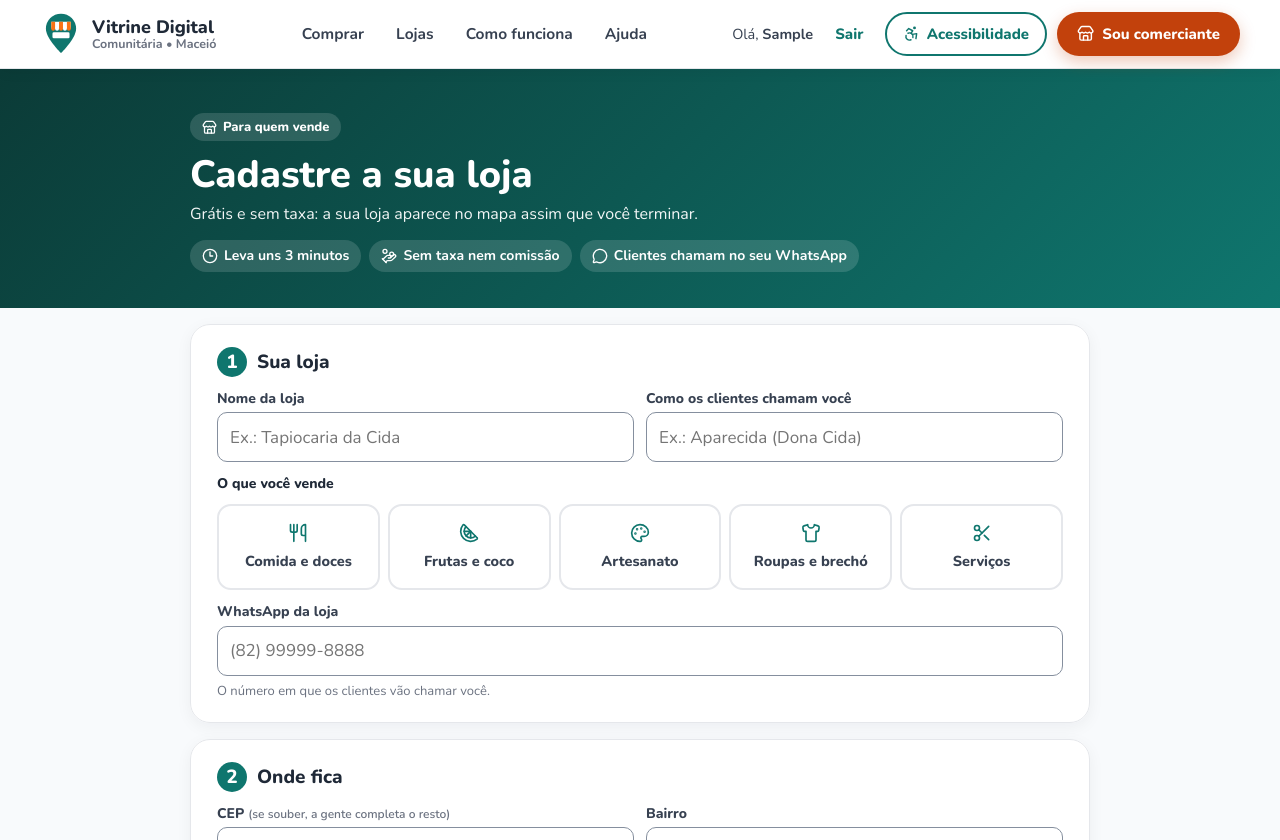
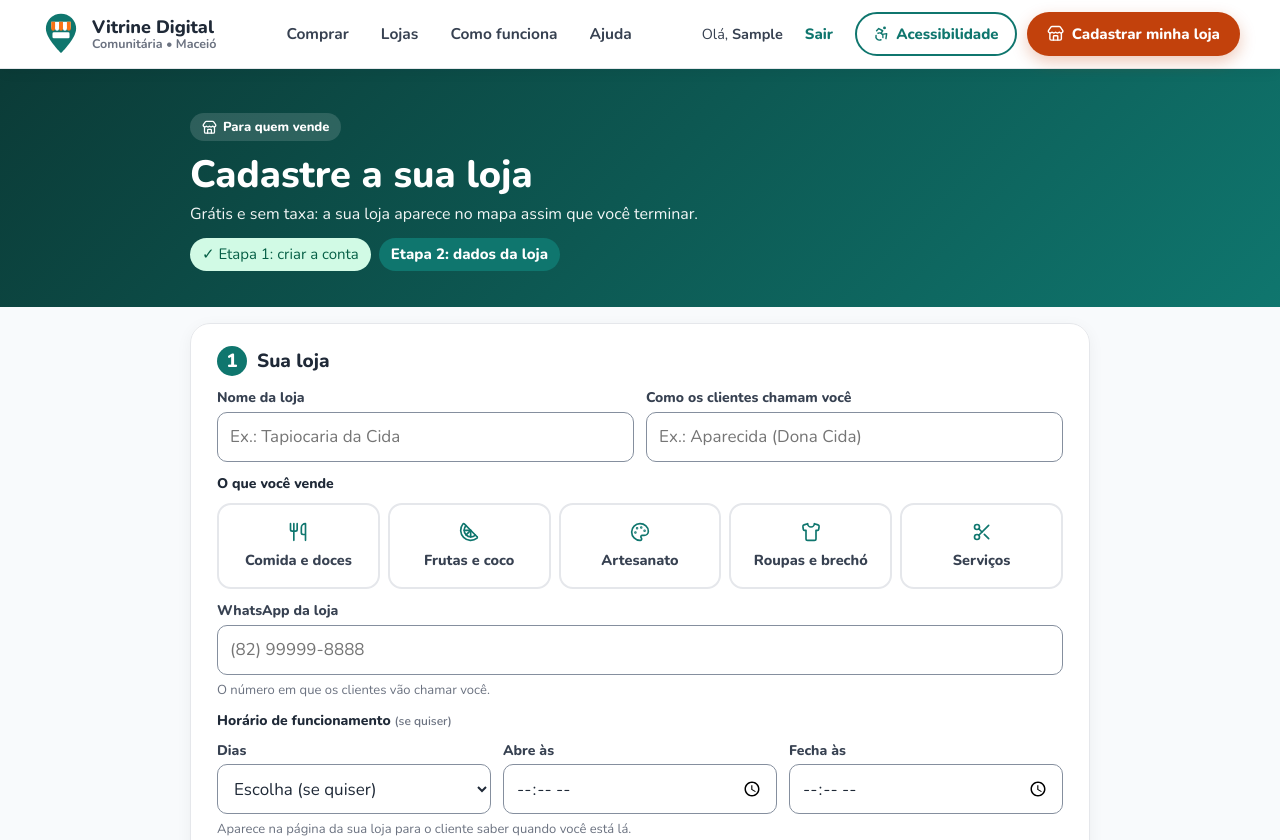
Before and after one commit to DarkCyberZX/vitrine-digital-comunitaria, a Django app: page /vender/cadastro/ in a window 1280 px wide. Shown: the top 840 px of the page. Run offline with Django 5.2, Linux system fonts and the light colour scheme; the visitor is signed in with stand-in values (Sample User, id 1); data that the repository does not hold is empty; some libraries are stand-ins or nearby versions; grey boxes are pictures that could not be loaded.

Commit message:
Lista com Ver mais, cadastro em duas etapas, horário de funcionamento e aviso fixo do Pix
- Página inicial mostra 10 lojas por vez, com o botão Ver mais
- Cadastro do comerciante: etapa 1 cria a conta; etapa 2, já logado, os dados da loja
- Horário de funcionamento opcional (dias, abre e fecha) na loja, na lista e na leitura em voz
- Menu mostra Minha loja para quem já tem loja
- Painel: sai o botão Registrar uma venda e o contador; fica o aviso fixo do Pix
- Sai o aviso de catálogo fixo

```diff
--- a/vitrine/forms.py
+++ b/vitrine/forms.py
@@ -141,7 +141,7 @@ class LojaForm(forms.ModelForm):
 
     class Meta:
         model = Banca
-        fields = ['nome', 'responsavel', 'categoria', 'whatsapp', 'bairro', 'ponto', 'cep', 'latitude', 'longitude', 'historia', 'capa']
+        fields = ['nome', 'responsavel', 'categoria', 'whatsapp', 'dias', 'abre', 'fecha', 'bairro', 'ponto', 'cep', 'latitude', 'longitude', 'historia', 'capa']
         labels = {'nome': 'Nome da loja', 'responsavel': 'Como os clientes chamam você', 'categoria': 'O que você vende',
                   'ponto': 'Onde fica (rua ou ponto de referência)', 'cep': 'CEP (se souber)',
                   'historia': 'Sua história (se quiser)', 'capa': 'Foto da loja (se quiser)'}
@@ -156,6 +156,8 @@ class LojaForm(forms.ModelForm):
             'latitude': forms.HiddenInput, 'longitude': forms.HiddenInput,
             'historia': forms.Textarea(attrs={'rows': 4, 'placeholder': 'Ex.: Faço tapioca há 20 anos com a goma que eu mesma preparo.'}),
             'capa': forms.FileInput(attrs={'accept': 'image/jpeg,image/png,image/webp'}),
+            'abre': forms.TimeInput(attrs={'type': 'time'}, format='%H:%M'),
+            'fecha': forms.TimeInput(attrs={'type': 'time'}, format='%H:%M'),
         }
         error_messages = {'latitude': {'required': 'Marque no mapa onde fica a sua loja.'},
                           'longitude': {'required': 'Marque no mapa onde fica a sua loja.'}}
@@ -163,6 +165,7 @@ class LojaForm(forms.ModelForm):
     def __init__(self, *args, **kwargs):
         super().__init__(*args, **kwargs)
         self.fields['categoria'].choices = list(Banca.Categoria.choices)  # sem a opção vazia "-----"
+        self.fields['dias'].choices = [('', 'Escolha (se quiser)')] + list(Banca.Dias.choices)
         if self.instance.pk and not self.is_bound and self.instance.whatsapp:
             n = self.instance.whatsapp[2:]  # mostra (82) 99999-8888 e não 5582999998888
             self.initial['whatsapp'] = f'({n[:2]}) {n[2:-4]}-{n[-4:]}'
@@ -181,6 +184,12 @@ class LojaForm(forms.ModelForm):
         # a Vitrine é de Maceió: o ponto do mapa precisa cair na cidade
         if lat is not None and lng is not None and not (-9.78 <= float(lat) <= -9.40 and -35.90 <= float(lng) <= -35.55):
             self.add_error(None, 'O ponto marcado no mapa está fora de Maceió. Arraste o marcador até a sua loja.')
+        # horário é opcional, mas se colocar um, precisa colocar os dois
+        abre, fecha = dados.get('abre'), dados.get('fecha')
+        if bool(abre) != bool(fecha):
+            self.add_error('fecha' if abre else 'abre', 'Coloque a hora que abre e a hora que fecha.')
+        elif abre and abre == fecha:
+            self.add_error('fecha', 'A hora de fechar precisa ser diferente da hora de abrir.')
         return dados
 
     def clean_capa(self):
--- a/vitrine/static/vitrine/app.css
+++ b/vitrine/static/vitrine/app.css
@@ -940,7 +940,7 @@ html{scroll-behavior:smooth}
 .ver-todas{display:inline-block;margin-top:10px;font-weight:800;color:var(--verde);font-size:14px}
 @media (min-width:768px){
   .so-celular{display:none}
-  .tela-painel .resumo{grid-column:1/-1;grid-template-columns:repeat(4,1fr);margin:12px 8px 4px}
+  .tela-painel .resumo{grid-column:1/-1;grid-template-columns:repeat(3,1fr);margin:12px 8px 4px}
   .tela-painel > form.caixa:first-of-type{grid-row:auto}
   .tela-painel > .caixa-produto{grid-row:span 4}
   .res-card{padding:14px 16px}
@@ -1199,3 +1199,30 @@ html.trava-rolagem,html.trava-rolagem body{overflow:hidden}
 /* descrição do produto */
 .prod .prod-desc{font-size:13.5px;color:#4b5563;line-height:1.4;margin:3px 0 4px}
 .meu .t .meu-desc{display:block;font-size:12.5px;color:#4b5563;margin-top:1px}
+
+/* lista da página inicial: 10 lojas por vez e o botão "Ver mais" */
+.ver-mais-caixa{grid-column:1/-1;display:flex;flex-direction:column;align-items:center;gap:8px;padding:8px 0 4px}
+.ver-mais-txt{margin:0;color:var(--cinza);font-size:15px}
+.btn-ver-mais{min-height:54px;width:100%;max-width:420px;border:2px solid var(--verde);border-radius:12px;background:#fff;color:var(--verde);font-weight:800;font-size:17px;padding:12px 18px;cursor:pointer}
+.btn-ver-mais:hover{background:var(--verde);color:#fff}
+.btn-ver-mais:focus-visible{outline:3px solid #1d4ed8;outline-offset:3px}
+
+/* horário de funcionamento */
+.cl-horario{border:0;padding:0;margin:0}
+.cl-horario-campos{grid-template-columns:repeat(3,minmax(0,1fr))}
+@media (max-width:560px){.cl-horario-campos{grid-template-columns:1fr 1fr}.cl-horario-campos .campo:first-child{grid-column:1/-1}}
+.cb-horario{display:flex;align-items:center;gap:6px;font-size:14px;color:#374151;margin:2px 0}
+.banca-horario{display:flex;align-items:center;gap:8px;font-weight:700}
+
+/* painel: aviso fixo do Pix (sem botão de registrar venda) e resumo com 3 números */
+.pix-passos{list-style:none;margin:10px 0 0;padding:0;display:flex;flex-direction:column;gap:8px}
+.pix-passos li{display:flex;gap:10px;align-items:center;font-size:15px}
+.pix-passos .n{flex:none;width:28px;height:28px;border-radius:50%;background:var(--alerta);color:#fff;font-weight:800;display:grid;place-items:center}
+.tela-painel .resumo .res-card:last-child:nth-child(odd){grid-column:1/-1}
+@media (min-width:768px){.tela-painel .resumo .res-card:last-child:nth-child(odd){grid-column:auto}}
+
+/* cadastro do comerciante em duas etapas */
+.cl-etapas{display:flex;gap:8px;flex-wrap:wrap;margin:12px 0 0;padding:0;list-style:none;font-size:15px}
+.cl-etapas li{padding:6px 12px;border-radius:99px;background:#eef2f1;color:#374151}
+.cl-etapas li.atual{background:var(--verde);color:#fff;font-weight:800}
+.cl-etapas li.feita{background:#d1fae5;color:#065f46}
--- a/vitrine/static/vitrine/cadastro_loja.js
+++ b/vitrine/static/vitrine/cadastro_loja.js
@@ -8,6 +8,8 @@
   document.querySelectorAll('.ver-senha').forEach((c) => c.addEventListener('change', () => {
     document.querySelectorAll('input[type=password], input[data-senha]').forEach((i) => { i.dataset.senha = '1'; i.type = c.checked ? 'text' : 'password'; });
   }));
+
+  if (!lat) return; // etapa 1 (só a conta): não tem mapa nem foto
 
   // prévia da foto da loja
   const foto = $('#id_l-capa');
--- a/vitrine/templates/vitrine/banca.html
+++ b/vitrine/templates/vitrine/banca.html
@@ -15,6 +15,7 @@
       <h1>{{ b.nome }}</h1>
       <div class="loja-meta">
         <span><i data-lucide="map-pin" class="ic-l" aria-hidden="true"></i> {{ b.ponto }} • {{ b.bairro }}</span>
+        {% if b.horario_texto %}<span><i data-lucide="clock-3" class="ic-l" aria-hidden="true"></i> {{ b.horario_texto }}</span>{% endif %}
         {% if b.aberta %}<span class="selo aberto">● Aberto agora</span>{% else %}<span class="selo fechado">Fechado agora</span>{% endif %}
         {% if media %}
         <a class="nota nota-capa" href="#avaliacoes">
--- a/vitrine/templates/vitrine/base.html
+++ b/vitrine/templates/vitrine/base.html
@@ -9,7 +9,7 @@
 <link rel="preconnect" href="https://fonts.googleapis.com">
 <link href="https://fonts.googleapis.com/css2?family=Nunito:wght@400;600;700;800&display=swap" rel="stylesheet">
 {% block cabeca %}{% endblock %}
-<link rel="stylesheet" href="{% static 'vitrine/app.css' %}?v=67">
+<link rel="stylesheet" href="{% static 'vitrine/app.css' %}?v=69">
 </head>
 <body>
 <div class="app">
@@ -34,7 +34,7 @@
         <a class="cab-link" href="{% url 'login' %}?next={{ request.get_full_path|urlencode }}">Entrar</a>
         {% endif %}
         <button type="button" class="cab-acess js-abre-acess" aria-haspopup="dialog" aria-controls="acess-fundo"><i data-lucide="accessibility" class="ic-l" aria-hidden="true"></i> Acessibilidade</button>
-        <a class="cab-cta {% if aba == 'vender' %}on{% endif %}" href="{% url 'painel' %}"><i data-lucide="store" class="ic-l" aria-hidden="true"></i> Sou comerciante</a>
+        <a class="cab-cta {% if aba == 'vender' %}on{% endif %}" href="{% url 'painel' %}"{% if aba == 'vender' %} aria-current="page"{% endif %}><i data-lucide="store" class="ic-l" aria-hidden="true"></i> {% if user.is_authenticated and user.banca %}Minha loja{% elif user.is_authenticated %}Cadastrar minha loja{% else %}Sou comerciante{% endif %}</a>
       </div>
     </div>
   </header>
@@ -65,7 +65,7 @@
       <nav class="rod-col" aria-label="Para quem vende">
         <b>Para quem vende</b>
         <a href="{% url 'cadastro_loja' %}">Cadastrar minha loja</a>
-        <a href="{% url 'painel' %}">Painel do comerciante</a>
+        {% if user.is_authenticated and user.banca %}<a href="{% url 'painel' %}">Minha loja</a>{% else %}<a href="{% url 'painel' %}">Painel do comerciante</a>{% endif %}
         <a href="{% url 'password_reset' %}">Esqueci minha senha</a>
       </nav>
       <div class="rod-col">
@@ -88,7 +88,7 @@
 
   <nav class="nav" aria-label="Navegação">
     <a href="{% url 'inicio' %}" class="{% if aba == 'inicio' %}on{% endif %}"><span class="i" aria-hidden="true"><i data-lucide="map" class="ic-l" aria-hidden="true"></i></span>Comprar</a>
-    <a href="{% url 'painel' %}" class="{% if aba == 'vender' %}on{% endif %}"><span class="i" aria-hidden="true"><i data-lucide="store" class="ic-l" aria-hidden="true"></i></span>Vender</a>
+    <a href="{% url 'painel' %}" class="{% if aba == 'vender' %}on{% endif %}"><span class="i" aria-hidden="true"><i data-lucide="store" class="ic-l" aria-hidden="true"></i></span>{% if user.is_authenticated and user.banca %}Minha loja{% else %}Vender{% endif %}</a>
     <button type="button" id="btn-acess" class="js-abre-acess" aria-haspopup="dialog" aria-controls="acess-fundo"><span class="i" aria-hidden="true"><i data-lucide="accessibility" class="ic-l" aria-hidden="true"></i></span>Acessível</button>
     <a href="{% url 'sobre' %}" class="{% if aba == 'sobre' %}on{% endif %}"><span class="i" aria-hidden="true"><i data-lucide="circle-help" class="ic-l" aria-hidden="true"></i></span>Ajuda</a>
   </nav>
--- a/vitrine/templates/vitrine/cadastro_loja.html
+++ b/vitrine/templates/vitrine/cadastro_loja.html
@@ -1,20 +1,24 @@
 {% extends 'vitrine/base.html' %}
 {% load static %}
 {% block titulo %}{% if editando %}Dados da minha loja{% else %}Cadastrar minha loja{% endif %} – Vitrine Digital{% endblock %}
-{% block cabeca %}<link rel="stylesheet" href="https://cdnjs.cloudflare.com/ajax/libs/leaflet/1.9.4/leaflet.min.css">{% endblock %}
+{% block cabeca %}{% if loja %}<link rel="stylesheet" href="https://cdnjs.cloudflare.com/ajax/libs/leaflet/1.9.4/leaflet.min.css">{% endif %}{% endblock %}
 
 {% block conteudo %}
-<section class="tela tela-cad-loja" data-ouvir="{% if editando %}Aqui você muda os dados da sua loja. Depois toque em Salvar.{% else %}Aqui você cadastra a sua loja, de graça. Primeiro crie a sua conta com nome, usuário e senha. Depois escreva o nome da loja, o que você vende e o seu WhatsApp. Em seguida, marque no mapa onde fica a loja: toque no mapa ou no botão Usar onde estou. Foto e história são opcionais. No fim, toque em Cadastrar minha loja.{% endif %}">
+<section class="tela tela-cad-loja" data-ouvir="{% if editando %}Aqui você muda os dados da sua loja. Depois toque em Salvar.{% elif conta %}Cadastrar a sua loja é de graça e tem duas etapas. Agora é a etapa 1: crie a sua conta com seu nome, um usuário e uma senha. Depois toque em Criar conta e continuar.{% else %}Etapa 2: os dados da loja. Escreva o nome da loja, o que você vende, o seu WhatsApp e, se quiser, o horário. Depois marque no mapa onde fica a loja: toque no mapa ou no botão Usar onde estou. Foto e história são opcionais. No fim, toque em Cadastrar minha loja.{% endif %}">
   <header class="cl-topo">
     <span class="ajuda-selo"><i data-lucide="store" class="ic-l" aria-hidden="true"></i> {% if editando %}Minha loja{% else %}Para quem vende{% endif %}</span>
     <h1>{% if editando %}Dados da minha loja{% else %}Cadastre a sua loja{% endif %}</h1>
     {% if not editando %}
     <p>Grátis e sem taxa: a sua loja aparece no mapa assim que você terminar.</p>
-    <ul class="cl-vantagens">
+    <ol class="cl-etapas" aria-label="Etapas do cadastro">
+      <li class="{% if conta %}atual{% else %}feita{% endif %}"{% if conta %} aria-current="step"{% endif %}>{% if not conta %}✓ {% endif %}Etapa 1: criar a conta</li>
+      <li class="{% if not conta %}atual{% endif %}"{% if not conta %} aria-current="step"{% endif %}>Etapa 2: dados da loja</li>
+    </ol>
+    {% if conta %}<ul class="cl-vantagens">
       <li><i data-lucide="clock-3" class="ic-l" aria-hidden="true"></i> Leva uns 3 minutos</li>
       <li><i data-lucide="hand-coins" class="ic-l" aria-hidden="true"></i> Sem taxa nem comissão</li>
       <li><i data-lucide="message-circle" class="ic-l" aria-hidden="true"></i> Clientes chamam no seu WhatsApp</li>
-    </ul>
+    </ul>{% endif %}
     {% endif %}
   </header>
 
@@ -35,12 +39,14 @@
         {% endfor %}
       </div>
       <label class="mostra-senha"><input type="checkbox" class="ver-senha"> Mostrar a senha</label>
-      <p class="cl-ja">Já tem conta? <a href="{% url 'login' %}?next={% url 'cadastro_loja' %}">Entre primeiro</a> e volte aqui.</p>
+      <p class="cl-ja">Já tem conta? <a href="{% url 'login' %}?next={% url 'cadastro_loja' %}">Entre</a> e continue na etapa 2.</p>
     </fieldset>
-    {% endif %}
+    <button class="btn-prim cl-enviar" type="submit"><i data-lucide="arrow-right" class="ic-l" aria-hidden="true"></i> Criar conta e continuar</button>
+    <p class="cl-aviso"><i data-lucide="info" class="ic-l" aria-hidden="true"></i> Na próxima etapa você coloca o nome da loja, o WhatsApp e onde ela fica.</p>
+    {% else %}
 
     <fieldset class="cl-passo">
-      <legend><span class="ap-n">{% if conta %}2{% else %}1{% endif %}</span> Sua loja</legend>
+      <legend><span class="ap-n">1</span> Sua loja</legend>
       <div class="cl-campos">
         <div class="campo"><label for="{{ loja.nome.id_for_label }}">{{ loja.nome.label }}</label>{{ loja.nome }}{{ loja.nome.errors }}</div>
         <div class="campo"><label for="{{ loja.responsavel.id_for_label }}">{{ loja.responsavel.label }}</label>{{ loja.responsavel }}{{ loja.responsavel.errors }}</div>
@@ -56,10 +62,19 @@
         {{ loja.categoria.errors }}
       </div>
       <div class="campo cheio"><label for="{{ loja.whatsapp.id_for_label }}">{{ loja.whatsapp.label }}</label>{{ loja.whatsapp }}<small class="ajuda">{{ loja.whatsapp.help_text }}</small>{{ loja.whatsapp.errors }}</div>
+      <fieldset class="campo cheio cl-horario">
+        <legend class="rot">Horário de funcionamento <span class="opcional">(se quiser)</span></legend>
+        <div class="cl-campos cl-horario-campos">
+          <div class="campo"><label for="{{ loja.dias.id_for_label }}">Dias</label>{{ loja.dias }}{{ loja.dias.errors }}</div>
+          <div class="campo"><label for="{{ loja.abre.id_for_label }}">Abre às</label>{{ loja.abre }}{{ loja.abre.errors }}</div>
+          <div class="campo"><label for="{{ loja.fecha.id_for_label }}">Fecha às</label>{{ loja.fecha }}{{ loja.fecha.errors }}</div>
+        </div>
+        <small class="ajuda">Aparece na página da sua loja para o cliente saber quando você está lá.</small>
+      </fieldset>
     </fieldset>
 
     <fieldset class="cl-passo">
-      <legend><span class="ap-n">{% if conta %}3{% else %}2{% endif %}</span> Onde fica</legend>
+      <legend><span class="ap-n">2</span> Onde fica</legend>
       <div class="cl-campos">
         <div class="campo"><label for="{{ loja.cep.id_for_label }}">CEP <span class="opcional">(se souber, a gente completa o resto)</span></label>{{ loja.cep }}{{ loja.cep.errors }}
           <small class="cl-cep-msg" id="cl-cep-msg" aria-live="polite"></small></div>
@@ -78,7 +93,7 @@
     </fieldset>
 
     <fieldset class="cl-passo">
-      <legend><span class="ap-n">{% if conta %}4{% else %}3{% endif %}</span> Foto e história <small>opcional, dá para fazer depois</small></legend>
+      <legend><span class="ap-n">3</span> Foto e história <small>opcional, dá para fazer depois</small></legend>
       <label class="foto-envio" for="{{ loja.capa.id_for_label }}">
         <span class="foto-previa{% if editando and minha.foto_url %} tem{% endif %}" id="cl-previa"{% if editando and minha.foto_url %} style="background-image:url('{{ minha.foto_url }}')"{% endif %}><i data-lucide="camera" class="ic-l" aria-hidden="true"></i></span>
         <span class="foto-txt"><b id="cl-foto-nome">{% if editando and minha.foto_url %}Trocar a foto da loja{% else %}Tirar ou escolher a foto da loja{% endif %}</b><small>A foto aparece na capa da sua loja. JPG ou PNG até 5 MB.</small></span>
@@ -90,11 +105,12 @@
     <button class="btn-prim cl-enviar" type="submit"><i data-lucide="check" class="ic-l" aria-hidden="true"></i> {% if editando %}Salvar{% else %}Cadastrar minha loja{% endif %}</button>
     {% if editando %}<a class="btn-sec btn-cancela" href="{% url 'painel' %}">Cancelar</a>{% else %}
     <p class="cl-aviso"><i data-lucide="shield-check" class="ic-l" aria-hidden="true"></i> Ao cadastrar, você confirma que a loja é sua. Lojas falsas ou com conteúdo ofensivo podem ser retiradas do site.</p>{% endif %}
+    {% endif %}
   </form>
 </section>
 {% endblock %}
 
 {% block scripts %}
-<script src="https://cdnjs.cloudflare.com/ajax/libs/leaflet/1.9.4/leaflet.min.js"></script>
-<script src="{% static 'vitrine/cadastro_loja.js' %}?v=1"></script>
+{% if loja %}<script src="https://cdnjs.cloudflare.com/ajax/libs/leaflet/1.9.4/leaflet.min.js"></script>
+<script src="{% static 'vitrine/cadastro_loja.js' %}?v=2"></script>{% else %}<script src="{% static 'vitrine/cadastro_loja.js' %}?v=2"></script>{% endif %}
 {% endblock %}
--- a/vitrine/templates/vitrine/inicio.html
+++ b/vitrine/templates/vitrine/inicio.html
@@ -225,6 +225,6 @@
 {% block scripts %}
 <script src="https://cdnjs.cloudflare.com/ajax/libs/leaflet/1.9.4/leaflet.min.js"></script>
 <script src="https://cdnjs.cloudflare.com/ajax/libs/leaflet.markercluster/1.5.3/leaflet.markercluster.js"></script>
-<script src="{% static 'vitrine/mapa.js' %}?v=23"></script>
+<script src="{% static 'vitrine/mapa.js' %}?v=24"></script>
 <script src="{% static 'vitrine/numeros.js' %}?v=1"></script>
 {% endblock %}
--- a/vitrine/views.py
+++ b/vitrine/views.py
@@ -13,8 +13,8 @@ from django.templatetags.static import static
 from django.urls import reverse
 from django.views.decorators.http import require_POST
 
-from .forms import AvaliacaoForm, CadastroForm, HistoriaForm, LojaForm, ProdutoForm, VendaForm
-from .models import Avaliacao, Banca, Produto, Venda
+from .forms import AvaliacaoForm, CadastroForm, HistoriaForm, LojaForm, ProdutoForm
+from .models import Avaliacao, Banca, Produto
 
 
 
@@ -31,7 +31,7 @@ def inicio(request):
         'qtd': b.qtd, 'menor': float(b.menor) if b.menor is not None else None,
         'busca': ' '.join(p.nome for p in b.produtos.all()),
         'produtos': [p.nome for p in b.produtos.all()], 'pdesc': [p.descricao for p in b.produtos.all()],
-        'cat_nome': b.get_categoria_display(),
+        'cat_nome': b.get_categoria_display(), 'horario': b.horario_texto,
         'url': reverse('banca', args=[b.id]),
         'foto': b.foto_url,
         'media': round(b.media, 1) if b.media else None, 'n_aval': b.n_aval,
@@ -132,6 +132,8 @@ def _reais_por_extenso(valor):
 def texto_para_ouvir(b):
     """Texto lido em voz alta pelo botão 'Ouvir' (para quem tem dificuldade de leitura ou baixa visão)."""
     partes = [f'{b.nome}. {"Aberta agora" if b.aberta else "Fechada agora"}. Fica em {b.ponto}, {b.bairro}.']
+    if b.horario_texto:
+        partes.append(f'Funciona {b.horario_texto[0].lower() + b.horario_texto[1:]}.')
     notas = [a.nota for a in b.avaliacoes.all() if a.visivel]
     if notas:
         media = f'{sum(notas) / len(notas):.1f}'.replace('.', ',')
@@ -167,7 +169,6 @@ def painel(request):
 
     form = ProdutoForm(prefix='p', instance=editando)
     hist_form = HistoriaForm(instance=minha, prefix='h')
-    venda_form = VendaForm(prefix='v')
 
     if request.method == 'POST':
         acao = request.POST.get('acao')
@@ -190,22 +191,15 @@ def painel(request):
                 hist_form.save()
                 messages.success(request, 'História salva.')
                 return redirect('painel')
-        elif acao == 'venda':
-            venda_form = VendaForm(request.POST, prefix='v')
-            if venda_form.is_valid():
-                Venda.objects.create(banca=minha, conferiu_no_banco=True)
-                messages.success(request, 'Venda registrada com segurança.')
-                return redirect('painel')
-            messages.error(request, 'Só confirme a entrega depois de ver o dinheiro no app do banco.')
 
     # resumo da loja para o comerciante acompanhar
     avaliacoes = minha.avaliacoes.filter(visivel=True)
     media = avaliacoes.aggregate(m=Avg('nota'))['m']
     return render(request, 'vitrine/painel.html', {
-        'minha': minha, 'form': form, 'hist_form': hist_form, 'venda_form': venda_form, 'editando': editando,
-        'produtos': minha.produtos.all(), 'vendas': minha.vendas.all()[:5], 'aba': 'vender',
+        'minha': minha, 'form': form, 'hist_form': hist_form, 'editando': editando,
+        'produtos': minha.produtos.all(), 'aba': 'vender',
         'media': media, 'estrelas_media': _classes_estrelas(media), 'total_aval': avaliacoes.count(),
-        'recentes': avaliacoes[:3], 'total_vendas': minha.vendas.count(),
+        'recentes': avaliacoes[:3],
     })
 
 
@@ -245,24 +239,28 @@ def _bairros_conhecidos():
 
 
 def cadastro_loja(request):
-    """O comerciante cria a própria loja, sem esperar aprovação. Sem conta, cria a conta junto."""
+    """O comerciante cria a própria loja, sem esperar aprovação, em duas etapas:
+    1) sem conta: só cria a conta (nome, usuário e senha) e já entra;
+    2) já logado: preenche os dados da loja, o local no mapa e, se quiser, foto e história."""
     if request.user.is_authenticated and _banca_do_usuario(request):
         return redirect('painel')
-    sem_conta = not request.user.is_authenticated
-    conta = CadastroForm(request.POST or None, prefix='c') if sem_conta else None
+    if not request.user.is_authenticated:
+        conta = CadastroForm(request.POST or None, prefix='c')
+        if request.method == 'POST' and conta.is_valid():
+            user = conta.save()
+            login(request, user)
+            messages.success(request, f'Conta criada, {user.first_name}! Agora conte sobre a sua loja.')
+            return redirect('cadastro_loja')
+        return render(request, 'vitrine/cadastro_loja.html', {'conta': conta, 'loja': None, 'aba': 'vender', 'editando': False})
     loja = LojaForm(request.POST or None, request.FILES or None, prefix='l')
-    if request.method == 'POST' and loja.is_valid() and (conta is None or conta.is_valid()):
-        with transaction.atomic():  # ou cria conta e loja juntas, ou nenhuma
-            user = conta.save() if conta else request.user
-            nova = loja.save(commit=False)
-            nova.dono = user  # o dono vem da sessão (ou da conta recém-criada), nunca do formulário
-            nova.save()
-        if conta:
-            login(request, user)
+    if request.method == 'POST' and loja.is_valid():
+        nova = loja.save(commit=False)
+        nova.dono = request.user  # o dono vem da sessão, nunca do formulário
+        nova.save()
         messages.success(request, 'Sua loja já está no ar! Agora coloque os seus produtos.')
         return redirect('painel')
     return render(request, 'vitrine/cadastro_loja.html', {
-        'conta': conta, 'loja': loja, 'bairros': _bairros_conhecidos(), 'aba': 'vender', 'editando': False, 'categorias': _cats()})
+        'conta': None, 'loja': loja, 'bairros': _bairros_conhecidos(), 'aba': 'vender', 'editando': False, 'categorias': _cats()})
 
 
 @login_required
```
Also changed, not shown: vitrine/models.py (+20 -0 lines), vitrine/static/vitrine/mapa.js (+20 -1 lines), vitrine/static/vitrine/painel.js (+0 -7 lines), vitrine/templates/vitrine/painel.html (+11 -30 lines), vitrine/tests.py (+36 -12 lines), README.md, vitrine/migrations/0011_horario_funcionamento.py (added).
